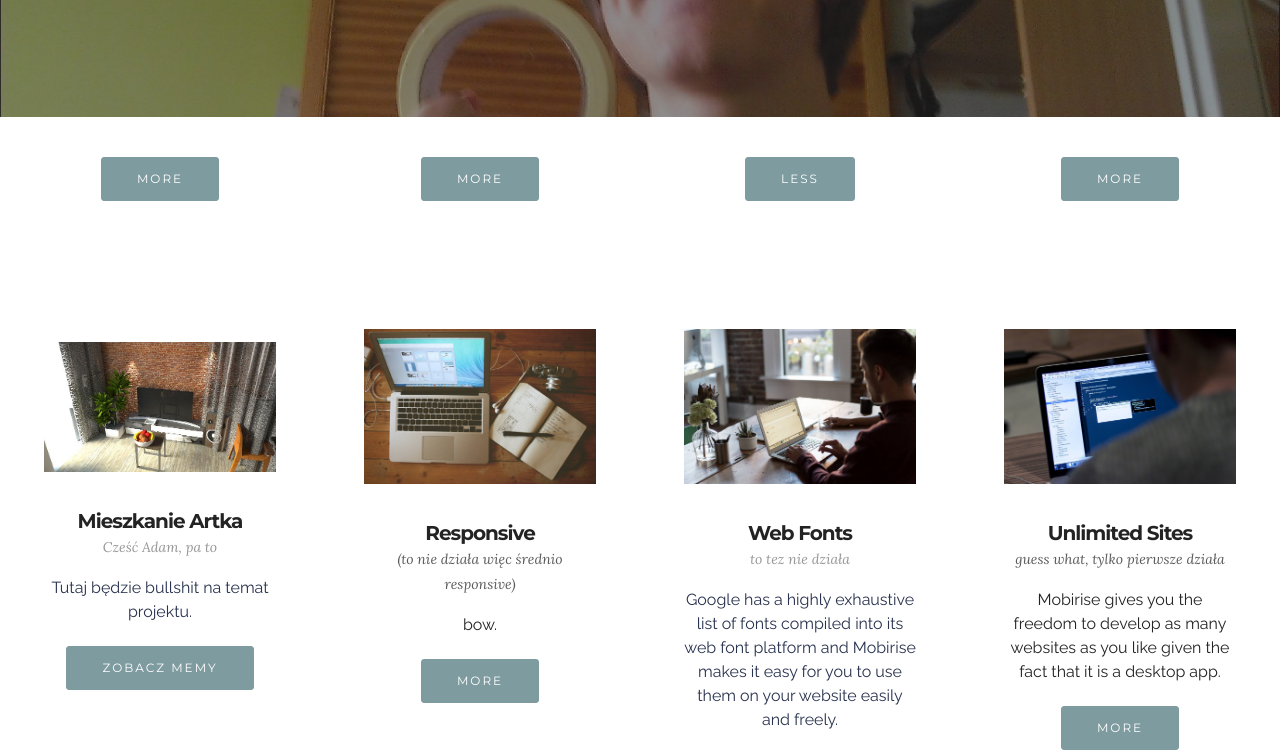
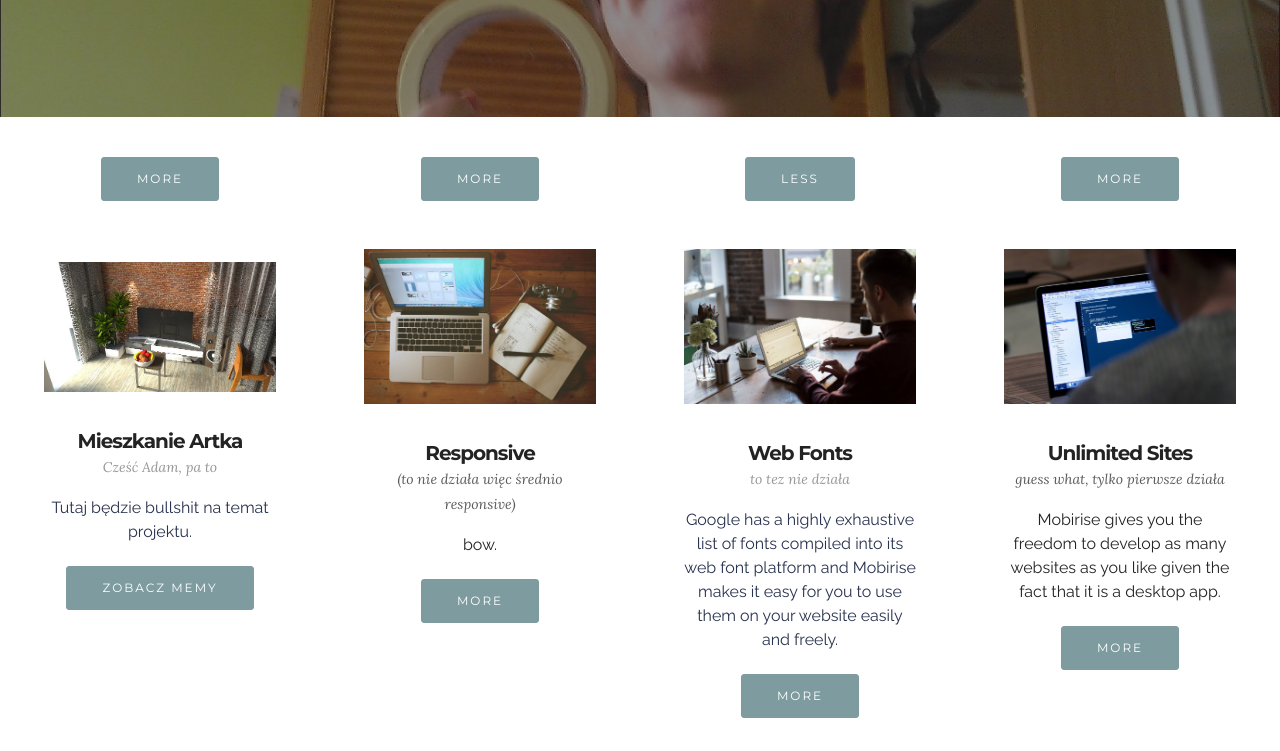
Before and after one commit to mikolajzimny/portfolio, a plain HTML site: page index.html in a window 1280 px wide. Shown: the part 226-977 px from the top of the page. Drawn offline with Linux system fonts and the light colour scheme.

Commit message:
create github pages

```diff
--- a/index.html
+++ b/index.html
@@ -38,7 +38,7 @@
 
 </section>
 
-<section class="engine"><a rel="external" href="https://mobirise.com">Mobirise Web Site Maker</a></section><section class="mbr-cards mbr-section mbr-section-nopadding" id="features3-o" style="background-color: rgb(255, 255, 255);">
+<section class="engine"><a rel="external" href="https://mobirise.com">https://mobirise.com/</a></section><section class="mbr-cards mbr-section mbr-section-nopadding" id="features3-o" style="background-color: rgb(255, 255, 255);">
 
 
 
@@ -106,7 +106,7 @@
 
     <div class="mbr-cards-row row striped">
 
-        <div class="mbr-cards-col col-xs-12 col-lg-3" style="padding-top: 80px; padding-bottom: 80px;">
+        <div class="mbr-cards-col col-xs-12 col-lg-3" style="padding-top: 0px; padding-bottom: 80px;">
             <div class="container">
                 <div class="card cart-block">
                     <div class="card-img"><img src="assets/images/duza-1-600x337.jpg" class="card-img-top"></div>
@@ -119,7 +119,7 @@
                 </div>
             </div>
         </div>
-        <div class="mbr-cards-col col-xs-12 col-lg-3" style="padding-top: 80px; padding-bottom: 80px;">
+        <div class="mbr-cards-col col-xs-12 col-lg-3" style="padding-top: 0px; padding-bottom: 80px;">
             <div class="container">
                 <div class="card cart-block">
                     <div class="card-img"><img src="assets/images/desktop.jpg" class="card-img-top"></div>
@@ -132,7 +132,7 @@
                 </div>
             </div>
         </div>
-        <div class="mbr-cards-col col-xs-12 col-lg-3" style="padding-top: 80px; padding-bottom: 80px;">
+        <div class="mbr-cards-col col-xs-12 col-lg-3" style="padding-top: 0px; padding-bottom: 80px;">
             <div class="container">
                 <div class="card cart-block">
                     <div class="card-img"><img src="assets/images/coworkers.jpg" class="card-img-top"></div>
@@ -145,7 +145,7 @@
                 </div>
             </div>
         </div>
-        <div class="mbr-cards-col col-xs-12 col-lg-3" style="padding-top: 80px; padding-bottom: 80px;">
+        <div class="mbr-cards-col col-xs-12 col-lg-3" style="padding-top: 0px; padding-bottom: 80px;">
             <div class="container">
                 <div class="card cart-block">
                     <div class="card-img"><img src="assets/images/code-man.jpg" class="card-img-top"></div>
```
Also changed, not shown: Artek.html (+1 -1 lines), 1 other file.
